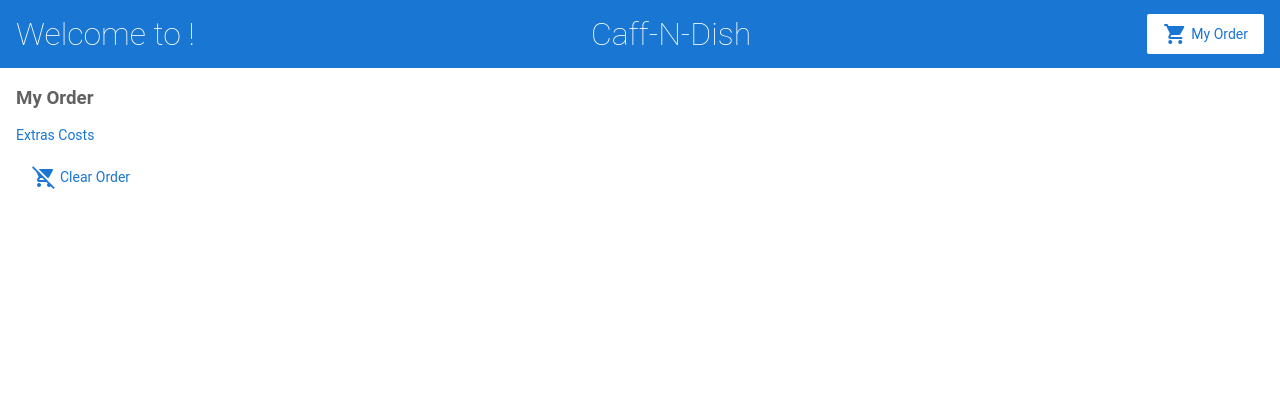
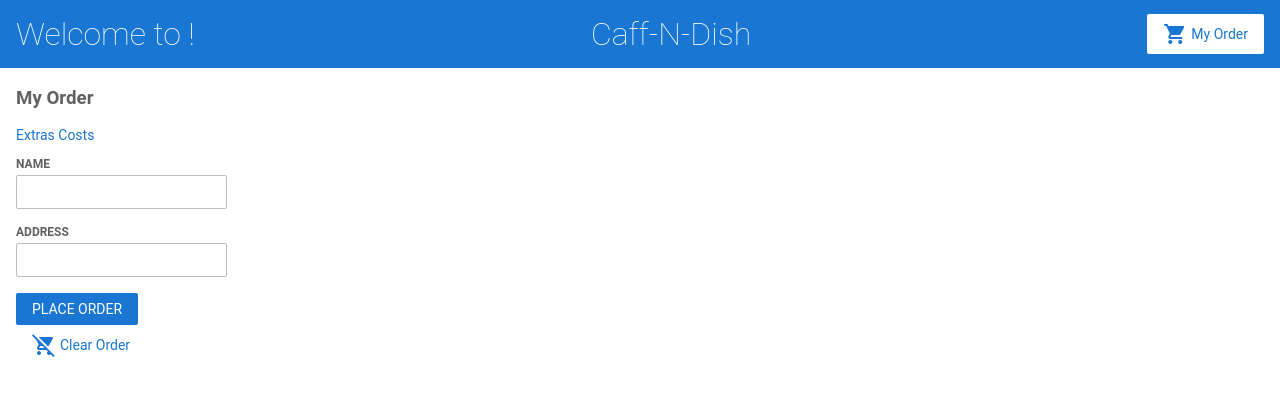
Before and after one commit to whysinati/ng-ecomm, an Angular app: page /order in a window 1280 px wide. Shown: the top 396 px of the page. Built offline with nearby package versions, Linux system fonts and the light colour scheme.

Commit message:
added form-based feature to place order

```diff
--- a/src/app/order/order.component.html
+++ b/src/app/order/order.component.html
@@ -11,5 +11,24 @@
   </span>
 </div>
 
+<form [formGroup]="orderForm" (ngSubmit)="onSubmit(orderForm.value)">
+
+  <div>
+    <label for="name">
+      Name
+    </label>
+    <input id="name" type="name" formControlName="name">
+  </div>
+
+  <div>
+    <label for="address">
+      Address
+    </label>
+    <input id="address" type="text" formControlName="address">
+  </div>
+
+  <button class="button" type="submit">PLACE ORDER</button>
+</form>
+
 <button (click)="clearOrder()" class="button fancy-button"><i
   class="material-icons">remove_shopping_cart</i>Clear Order</button>
--- a/src/app/order/order.component.ts
+++ b/src/app/order/order.component.ts
@@ -1,4 +1,6 @@
 import { Component, OnInit } from '@angular/core';
+import { FormBuilder } from '@angular/forms';
+
 import { OrderService } from '../services/order.service';
 
 @Component({
@@ -8,6 +10,7 @@ import { OrderService } from '../services/order.service';
 })
 export class OrderComponent {//implements OnInit {
   items;
+  orderForm;
 
   delFromOrder(item) {window.alert('Item removed from order!');
     this.orderService.delFromOrder(item);
@@ -20,11 +23,27 @@ export class OrderComponent {//implements OnInit {
   };
 
   constructor(
-    private orderService: OrderService
-  ) { }
+    private orderService: OrderService,
+    private formBuilder: FormBuilder,
+  ) {
+    this.items = this.orderService.getItems();
 
-  ngOnInit() {
-    this.items = this.orderService.getItems();
+    this.orderForm = this.formBuilder.group({
+      name: '',
+      address: ''
+    });
   }
 
+  // ngOnInit() {
+  //   this.items = this.orderService.getItems();
+  // }
+
+  onSubmit(customerData) {
+    //Process order submission data here
+    //e.g. submit the data to an external server
+    console.warn('Your order has been submitted!', customerData);
+
+    this.items = this.orderService.clearOrder();
+    this.orderForm.reset();
+  }
 }
```
